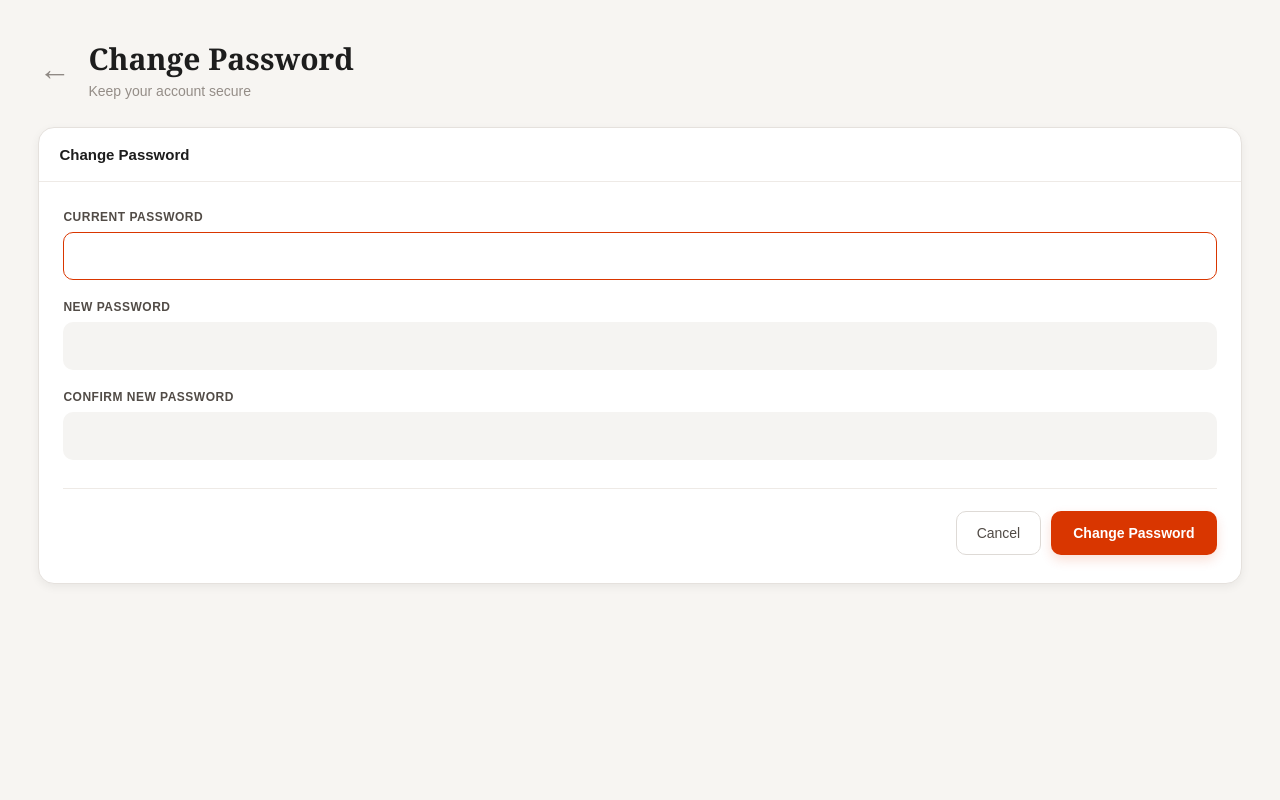
After one commit to adiishhh/cafe_ecommerce, a Django app: page /profile/security/change-password/ in a window 1280 px wide. The commit adds this page. Run offline with Django 5.2, Linux system fonts and the light colour scheme; the visitor is signed in with stand-in values (Sample User, id 1).

Commit message:
Implement change password

```diff
--- a/users/forms.py
+++ b/users/forms.py
@@ -1,5 +1,5 @@
 from django.contrib.auth import get_user_model
-from django.contrib.auth.forms import UserCreationForm
+from django.contrib.auth.forms import UserCreationForm, PasswordChangeForm
 from django import forms
 
 
--- /dev/null
+++ b/users/templates/users/change_password.html
@@ -0,0 +1,174 @@
+{% load static %}
+
+<!DOCTYPE html>
+<html lang="en">
+
+<head>
+
+    <meta charset="UTF-8">
+
+    <meta name="viewport"
+          content="width=device-width, initial-scale=1.0">
+
+    <title>Change Password | SmartCafe</title>
+
+    <link rel="icon"
+          type="image/png"
+          href="{% static 'users/images/favicon.png' %}">
+
+    <link rel="stylesheet"
+          href="{% static 'users/css/profile.css' %}">
+
+</head>
+
+
+<body>
+
+<main class="profile-page">
+
+    <div class="profile-container">
+
+
+        <!-- Header -->
+
+        <header class="profile-header">
+
+            <a href="{% url 'security' %}"
+               class="back-button">
+                ←
+            </a>
+
+            <div>
+
+                <h1>Change Password</h1>
+
+                <p>Keep your account secure</p>
+
+            </div>
+
+        </header>
+
+
+        <!-- Change Password -->
+
+        <section class="profile-section">
+
+            <div class="section-title">
+
+                <h2>Change Password</h2>
+
+            </div>
+
+
+            <form method="POST"
+                  class="profile-edit-form">
+
+                {% csrf_token %}
+
+
+                {% if form.non_field_errors %}
+
+                    <div class="form-errors">
+
+                        {% for error in form.non_field_errors %}
+
+                            <p>{{ error }}</p>
+
+                        {% endfor %}
+
+                    </div>
+
+                {% endif %}
+
+
+                <!-- Current Password -->
+
+                <div class="form-field">
+
+                    <label for="{{ form.old_password.id_for_label }}">
+                        CURRENT PASSWORD
+                    </label>
+
+                    {{ form.old_password }}
+
+                    {% for error in form.old_password.errors %}
+
+                        <p class="field-error">
+                            {{ error }}
+                        </p>
+
+                    {% endfor %}
+
+                </div>
+
+
+                <!-- New Password -->
+
+                <div class="form-field">
+
+                    <label for="{{ form.new_password1.id_for_label }}">
+                        NEW PASSWORD
+                    </label>
+
+                    {{ form.new_password1 }}
+
+                    {% for error in form.new_password1.errors %}
+
+                        <p class="field-error">
+                            {{ error }}
+                        </p>
+
+                    {% endfor %}
+
+                </div>
+
+
+                <!-- Confirm New Password -->
+
+                <div class="form-field">
+
+                    <label for="{{ form.new_password2.id_for_label }}">
+                        CONFIRM NEW PASSWORD
+                    </label>
+
+                    {{ form.new_password2 }}
+
+                    {% for error in form.new_password2.errors %}
+
+                        <p class="field-error">
+                            {{ error }}
+                        </p>
+
+                    {% endfor %}
+
+                </div>
+
+
+                <!-- Actions -->
+
+                <div class="profile-edit-actions">
+
+                    <a href="{% url 'security' %}"
+                       class="guest-button">
+                        Cancel
+                    </a>
+
+                    <button type="submit"
+                            class="primary-button">
+                        Change Password
+                    </button>
+
+                </div>
+
+            </form>
+
+        </section>
+
+
+    </div>
+
+</main>
+
+</body>
+
+</html>
--- a/users/templates/users/security.html
+++ b/users/templates/users/security.html
@@ -72,7 +72,7 @@
             </a>
 
 
-            <a href="#"
+            <a href="{% url "change_password" %}"
                class="security-option">
 
                 <div class="security-option-content">
--- a/users/urls.py
+++ b/users/urls.py
@@ -5,6 +5,8 @@ from django.contrib.auth import views as auth_views
 urlpatterns = [
     path('', views.home, name='home'),
     path("signup/", views.signup, name='signup'),
+    path('verify-signup-otp/<uuid:signup_id>/', views.verify_signup_otp,name='verify_signup_otp'),
+    path('resend-signup-otp/<uuid:signup_id>/', views.resend_signup_otp,name='resend_signup_otp'),
     path("login/", views.login_view, name='login'),
     path("profile/", views.profile, name='profile'),
     path('profile/edit/', views.edit_profile, name='edit_profile'),
@@ -12,9 +14,8 @@ urlpatterns = [
     path("profile/security/change-email/", views.change_email,name="change_email"),
     path("profile/security/change-email/<uuid:change_email_id>/", views.verify_change_email, name="verify_change_email"),
     path("profile/security/change-email/<uuid:change_email_id>/resend/", views.resend_change_email_otp, name="resend_change_email_otp"),
+    path("profile/security/change-password/", views.change_password, name="change_password"),
     path("logout/", views.logout_view, name="logout"),
-    path('verify-signup-otp/<uuid:signup_id>/', views.verify_signup_otp,name='verify_signup_otp'),
-    path('resend-signup-otp/<uuid:signup_id>/', views.resend_signup_otp,name='resend_signup_otp'),
     path(
         'forgot-password/',
         auth_views.PasswordResetView.as_view(
--- a/users/views.py
+++ b/users/views.py
@@ -1,7 +1,7 @@
 from django.shortcuts import render, redirect
-from users.forms import SignupForm, SignupOTPForm, ProfileEditForm, ChangeEmailForm, ChangeEmailOTPForm
+from users.forms import SignupForm, SignupOTPForm, ProfileEditForm, ChangeEmailForm, ChangeEmailOTPForm, PasswordChangeForm
 from django.contrib.auth.forms import AuthenticationForm
-from django.contrib.auth import login, authenticate,get_user_model
+from django.contrib.auth import login, authenticate,get_user_model, update_session_auth_hash
 from django.contrib.auth.decorators import login_required
 import random
 import uuid
@@ -333,6 +333,24 @@ def  resend_change_email_otp(request, change_email_id):
         change_email_id=change_email_id
     )
 
+@login_required
+def change_password(request):
+    if request.method == 'POST':
+        form = PasswordChangeForm(
+            request.user,
+            request.POST
+        )
+
+        if form.is_valid():
+            user = form.save()
+            update_session_auth_hash(request, user)
+            return redirect('security')
+
+    else:
+        form = PasswordChangeForm(request.user)
+
+    return render(request, 'users/change_password.html', {'form': form})
+
 def logout_view(request):
     logout(request)
     return redirect('home')
```
